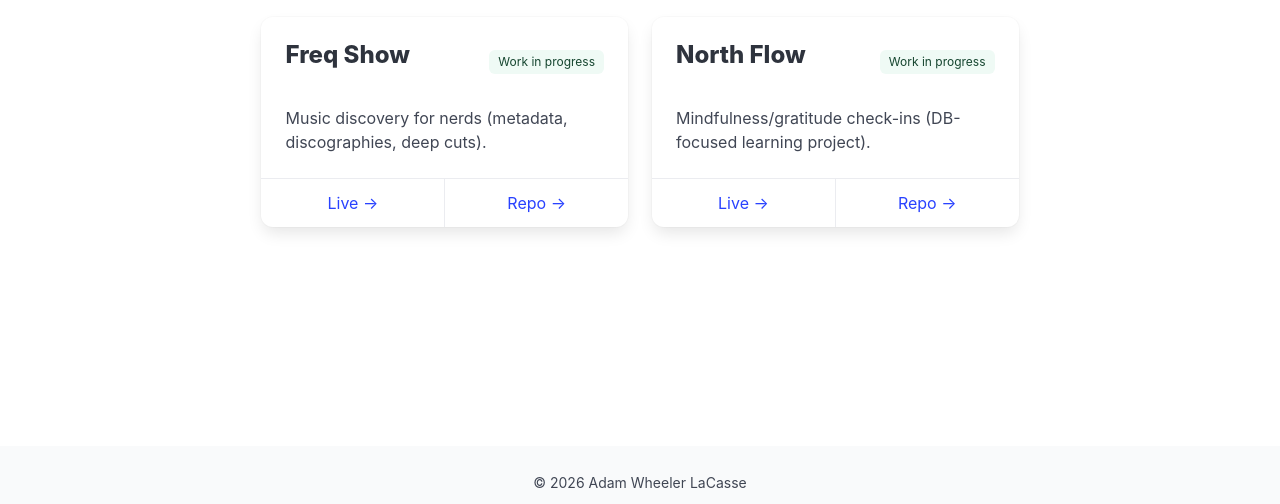
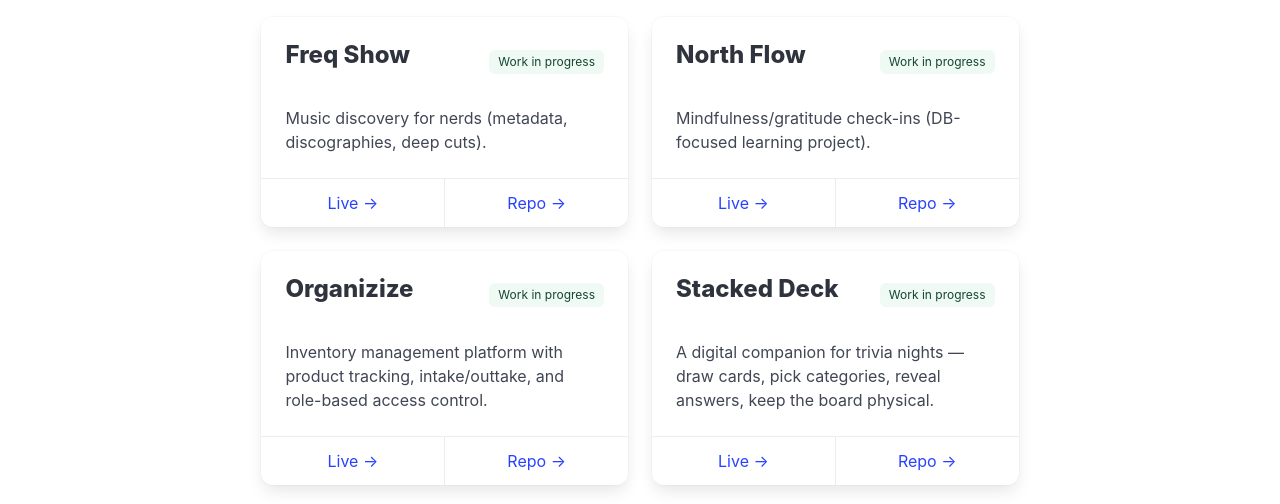
Before and after one commit to adamlacasse/adamlacasse-site, an Astro site: page /projects in a window 1280 px wide. Shown: the part 242-746 px from the top of the page. Built offline with nearby package versions, Linux system fonts and the light colour scheme; Astro itself is replaced by a stand-in of ours.

Commit message:
Organizize and Stacked Deck

```diff
--- a/src/pages/projects.astro
+++ b/src/pages/projects.astro
@@ -15,6 +15,22 @@ const projects = [
     description: 'Mindfulness/gratitude check-ins (DB-focused learning project).',
     href: 'https://northflow.adamlacasse.dev',
     repo: 'https://github.com/adamlacasse/northflow',
+    status: 'Work in progress',
+  },
+  {
+    name: 'Organizize',
+    description:
+      'Inventory management platform with product tracking, intake/outtake, and role-based access control.',
+    href: 'https://organizize.adamlacasse.dev',
+    repo: 'https://github.com/adamlacasse/organizize',
+    status: 'Work in progress',
+  },
+  {
+    name: 'Stacked Deck',
+    description:
+      'A digital companion for trivia nights — draw cards, pick categories, reveal answers, keep the board physical.',
+    href: 'https://stacked-deck.adamlacasse.dev',
+    repo: 'https://github.com/adamlacasse/stacked-deck',
     status: 'Work in progress',
   },
 ];
```
